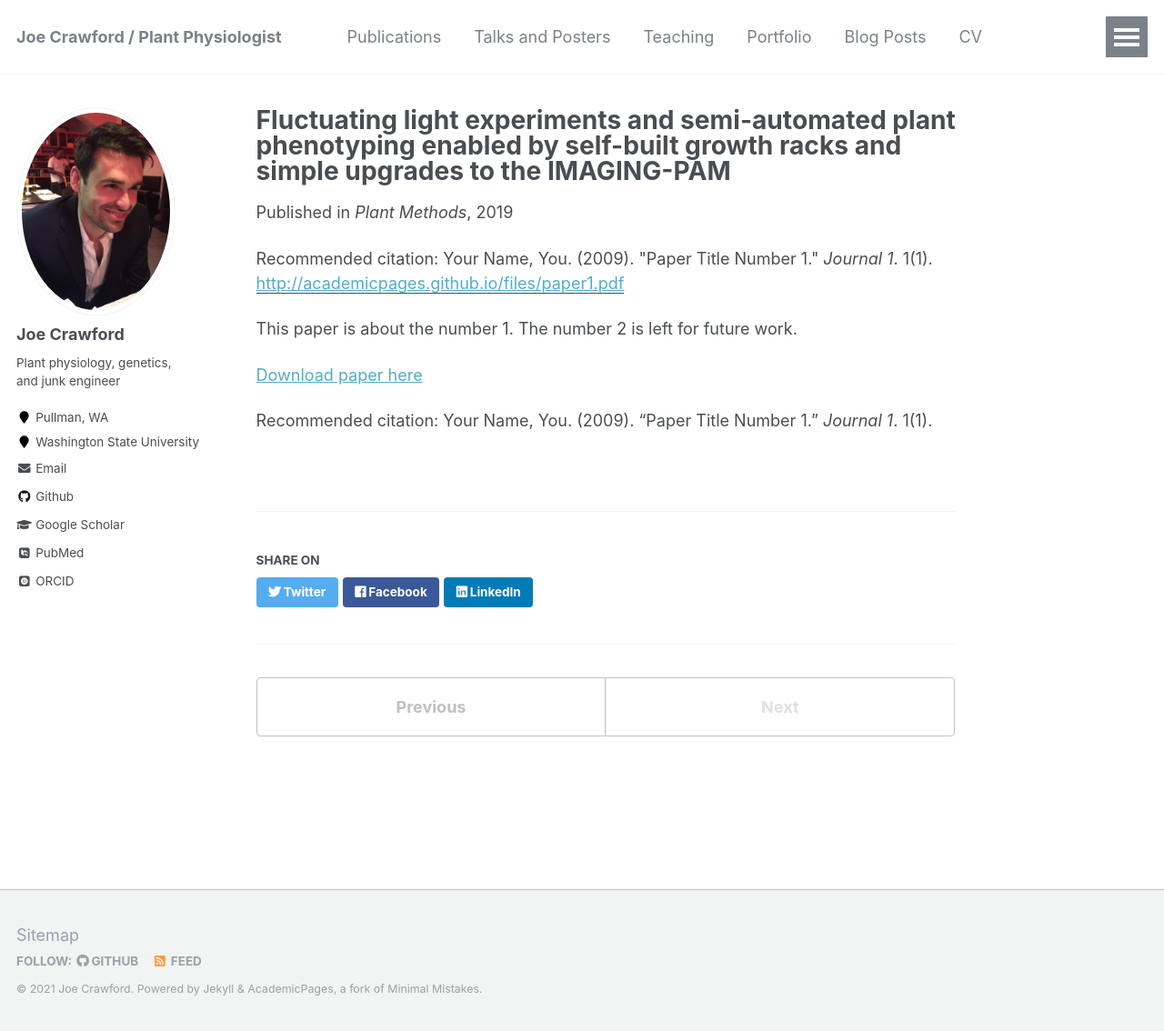
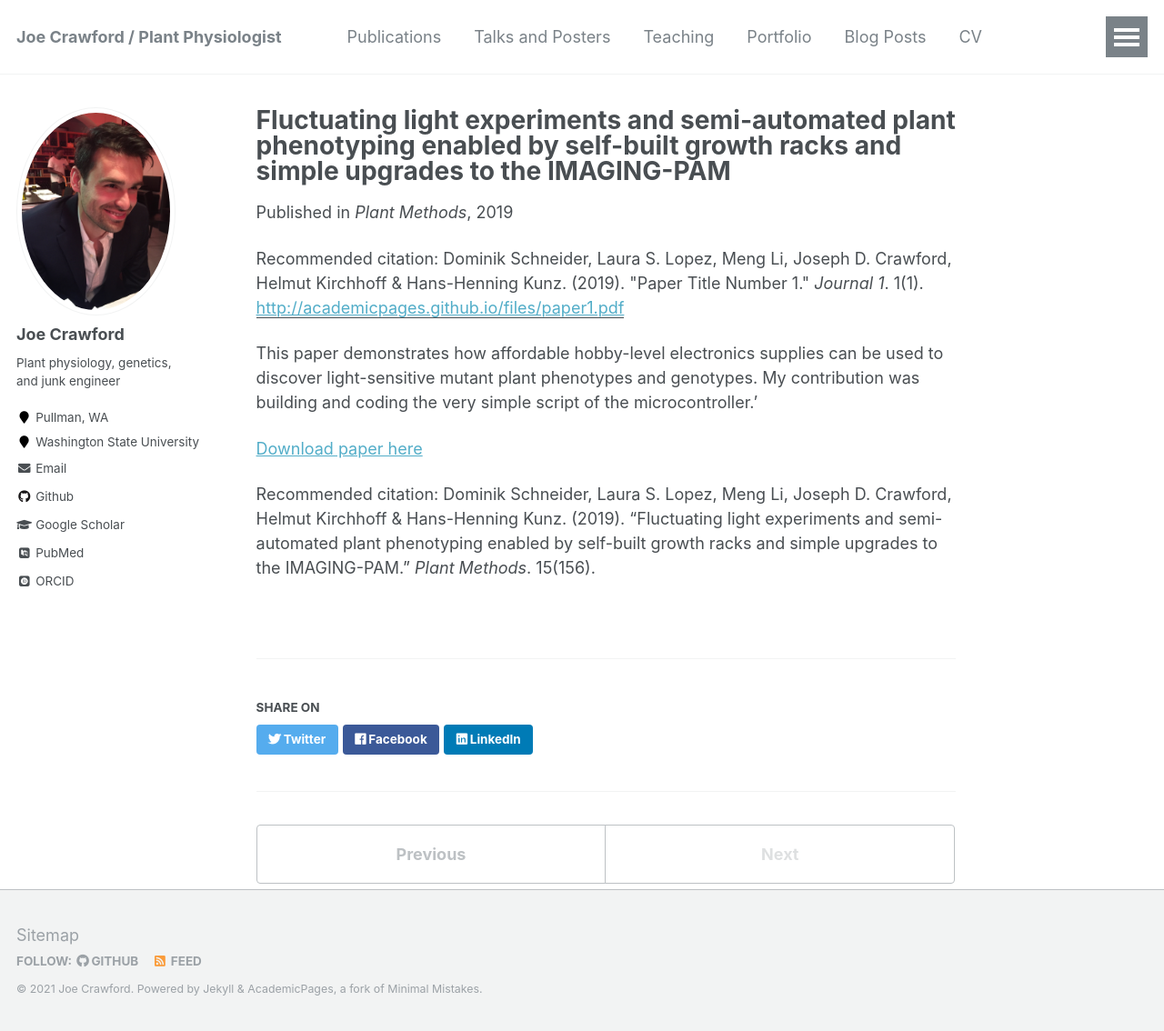
Before and after one commit to plant-physio/plant-physio.github.io, a Jekyll site: the page built from _publications/2009-10-01-paper-title-number-1.md, in a window 1280 px wide and 1134 px high. Shown: the whole window at 91% size. Built offline with Jekyll 4.4.1, drawn with Linux system fonts in a browser that asks for light colours; some web fonts are replaced.

Commit message:
added citation info

```diff
--- a/_publications/2009-10-01-paper-title-number-1.md
+++ b/_publications/2009-10-01-paper-title-number-1.md
@@ -6,10 +6,11 @@ excerpt: 'This paper demonstrates how affordable hobby-level electronics supplie
 date: 2019-12-23
 venue: 'Plant Methods'
 paperurl: 'http://academicpages.github.io/files/paper1.pdf'
-citation: 'Your Name, You. (2009). &quot;Paper Title Number 1.&quot; <i>Journal 1</i>. 1(1).'
+
+citation: 'Dominik Schneider, Laura S. Lopez, Meng Li, Joseph D. Crawford, Helmut Kirchhoff & Hans-Henning Kunz. (2019). &quot;Paper Title Number 1.&quot; <i>Journal 1</i>. 1(1).'
 ---
-This paper is about the number 1. The number 2 is left for future work.
+This paper demonstrates how affordable hobby-level electronics supplies can be used to discover light-sensitive mutant plant phenotypes and genotypes. My contribution was building and coding the very simple script of the microcontroller.'
 
 [Download paper here](http://academicpages.github.io/files/paper1.pdf)
 
-Recommended citation: Your Name, You. (2009). "Paper Title Number 1." <i>Journal 1</i>. 1(1).
+Recommended citation: Dominik Schneider, Laura S. Lopez, Meng Li, Joseph D. Crawford, Helmut Kirchhoff & Hans-Henning Kunz. (2019). "Fluctuating light experiments and semi-automated plant phenotyping enabled by self-built growth racks and simple upgrades to the IMAGING-PAM." <i>Plant Methods</i>. 15(156).
```
